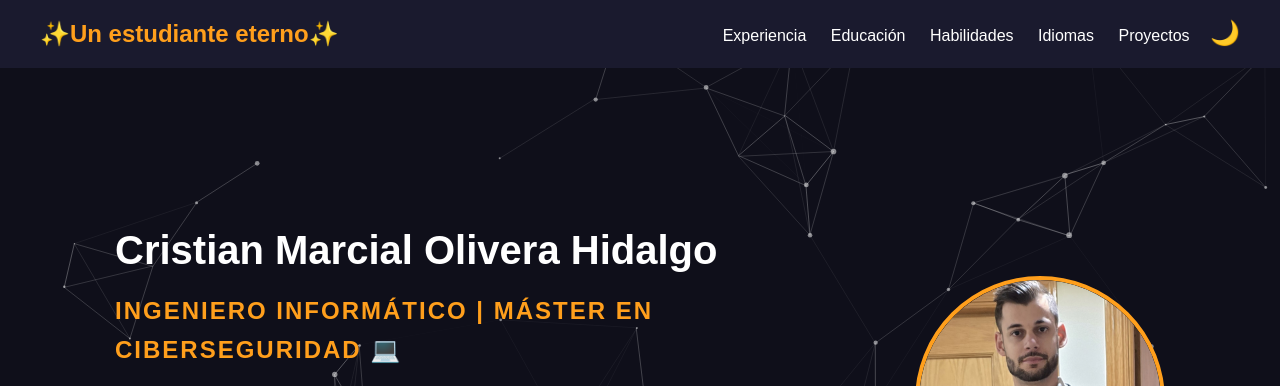
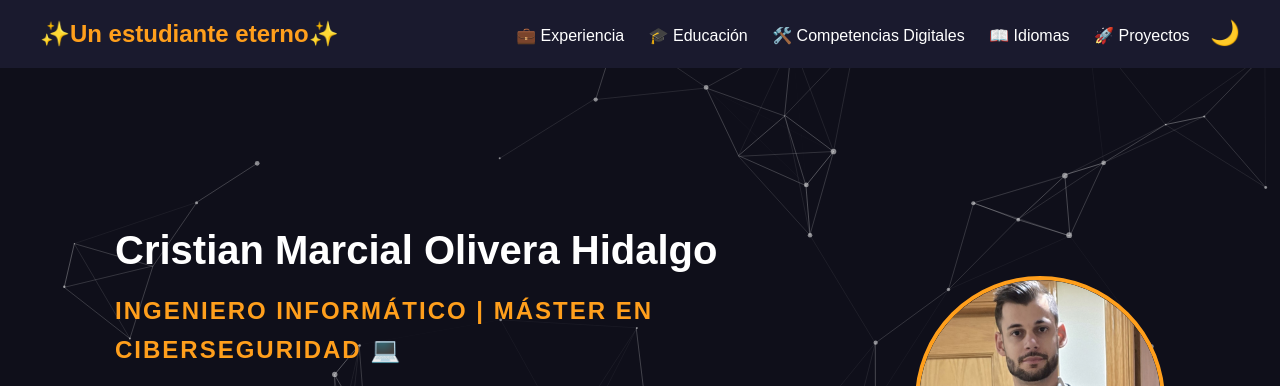
Before and after one commit to kuritsutianu/kuritsutianu.github.io, a plain HTML site: page index.html in a window 1280 px wide. Shown: the top 386 px of the page. Drawn offline with nearby package versions, Linux system fonts and the light colour scheme.

Commit message:
Añadir emojis en las secciones del header

```diff
--- a/index.html
+++ b/index.html
@@ -18,11 +18,11 @@
   <header>
     <div class="logo">✨Un estudiante eterno✨</div>
     <nav>
-      <a href="#experiencia">Experiencia</a>
-      <a href="#educacion">Educación</a>
-      <a href="#habilidades">Habilidades</a>
-      <a href="#idiomas">Idiomas</a>
-      <a href="#proyectos">Proyectos</a>
+      <a href="#experiencia">💼 Experiencia</a>
+      <a href="#educacion">🎓 Educación</a>
+      <a href="#habilidades">🛠️ Competencias Digitales</a>
+      <a href="#idiomas">📖 Idiomas</a>
+      <a href="#proyectos">🚀 Proyectos</a>
       <button id="theme-toggle" title="Cambiar tema">🌙</button>
     </nav>
   </header>
```
